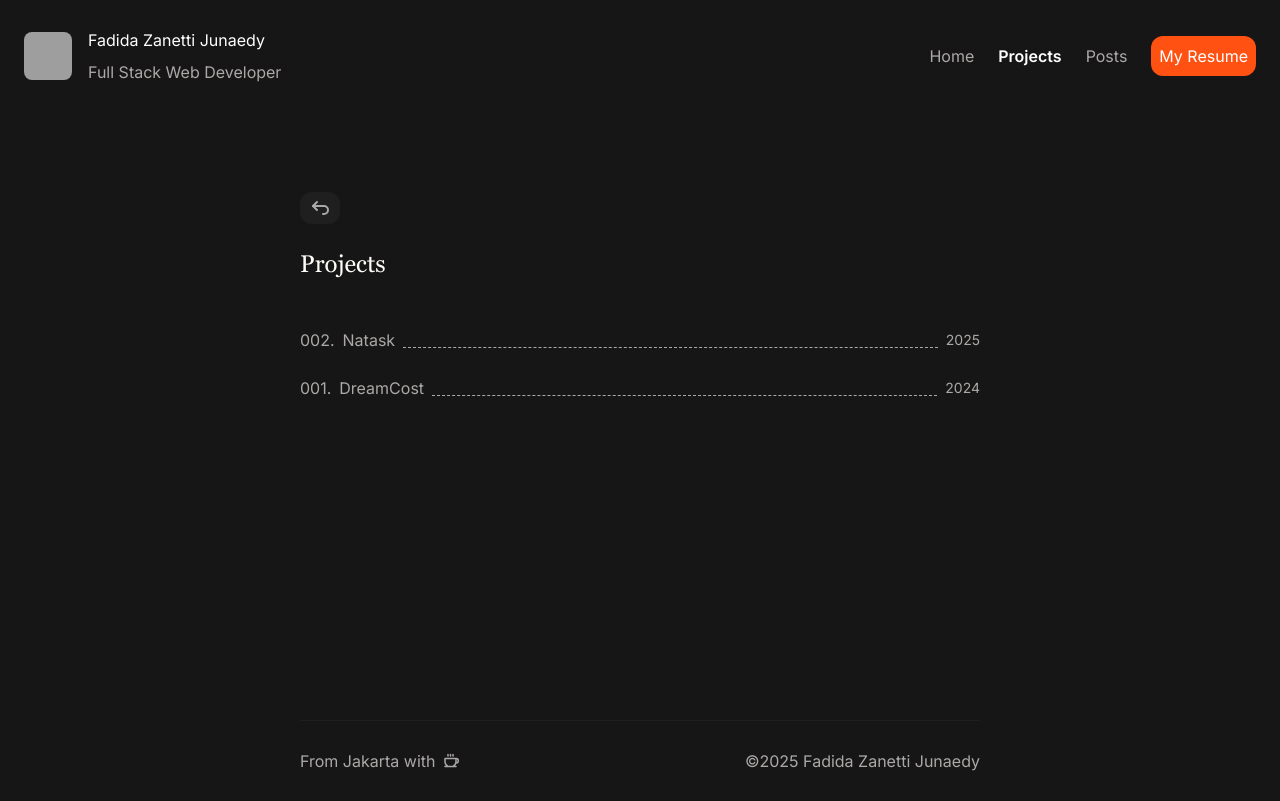
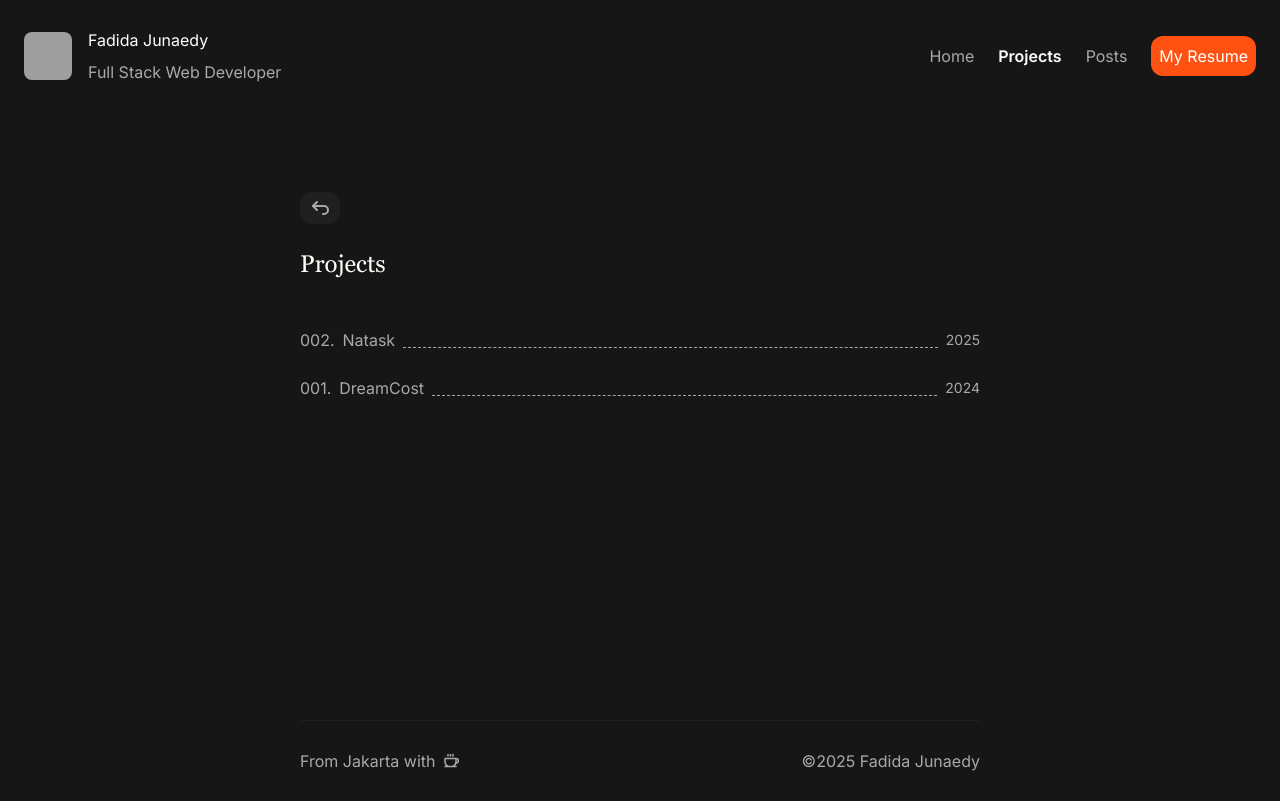
Before and after one commit to fadidajunaedy/v2, a React (Vite) app: page /projects in a window 1280 px wide. Built offline with nearby package versions, Linux system fonts and the light colour scheme; grey boxes are pictures that could not be loaded.

Commit message:
CHANGING NAME

```diff
--- a/src/components/layouts/Footer.jsx
+++ b/src/components/layouts/Footer.jsx
@@ -7,9 +7,7 @@ const Footer = () => {
         <p className="flex items-center gap-2">
           From Jakarta with <PiCoffeeBold />
         </p>
-        <p className="flex items-center gap-2">
-          &copy;2025 Fadida Zanetti Junaedy
-        </p>
+        <p className="flex items-center gap-2">&copy;2025 Fadida Junaedy</p>
       </div>
     </footer>
   );
--- a/src/components/layouts/Header.jsx
+++ b/src/components/layouts/Header.jsx
@@ -14,7 +14,7 @@ const Header = () => {
             className="w-12 aspect-square object-cover rounded-lg overflow-hidden"
           />
           <div>
-            <p className="text-[var(--color-white)]">Fadida Zanetti Junaedy</p>
+            <p className="text-[var(--color-white)]">Fadida Junaedy</p>
             <p>Full Stack Web Developer</p>
           </div>
         </div>
```
